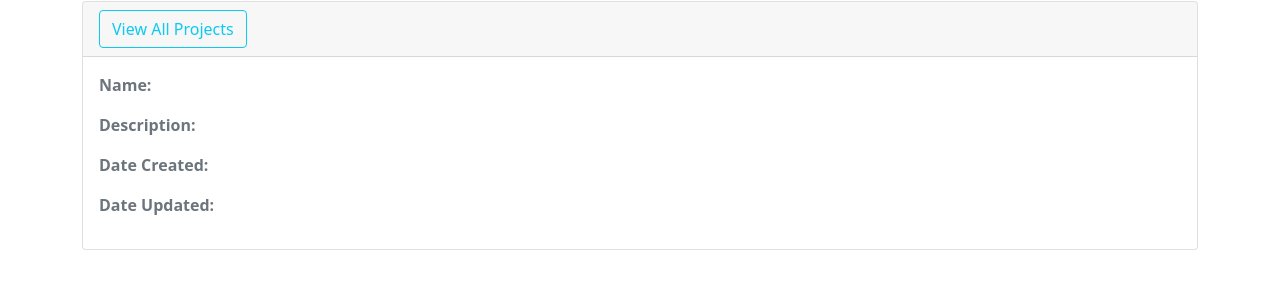
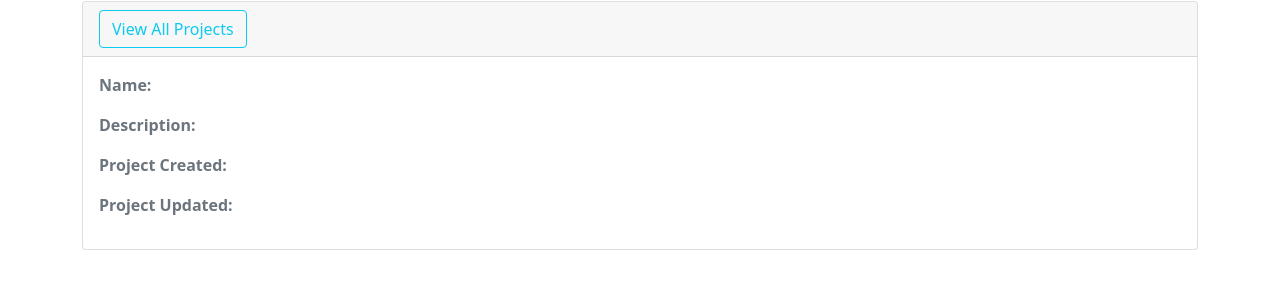
Before and after one commit to BouzidYoussef/symfony-6-crud, a Symfony app: template templates/project/show.html.twig in a window 1280 px wide. Shown: the part 101-390 px from the top of the page. Run offline with Twig, Linux system fonts and the light colour scheme; the template is opened without the code that fills it, so the values that code supplies are empty; some libraries are stand-ins or nearby versions.

Commit message:
texts edited

```diff
--- a/templates/project/show.html.twig
+++ b/templates/project/show.html.twig
@@ -16,9 +16,9 @@
                 <p>{{ project.name }}</p>
                 <b class="text-muted">Description:</b>
                 <p>{{ project.description }}</p>
-                <b class="text-muted">Date Created:</b>
+                <b class="text-muted">Project Created:</b>
                 <p>{{ project.createdAt ? project.createdAt|date('Y-m-d H:i:s') : '' }}</p>
-                <b class="text-muted">Date Updated:</b>
+                <b class="text-muted">Project Updated:</b>
                 <p>{{ project.updatedAt ? project.updatedAt|date('Y-m-d H:i:s') : '' }}</p>
             </div>
         </div>
```
